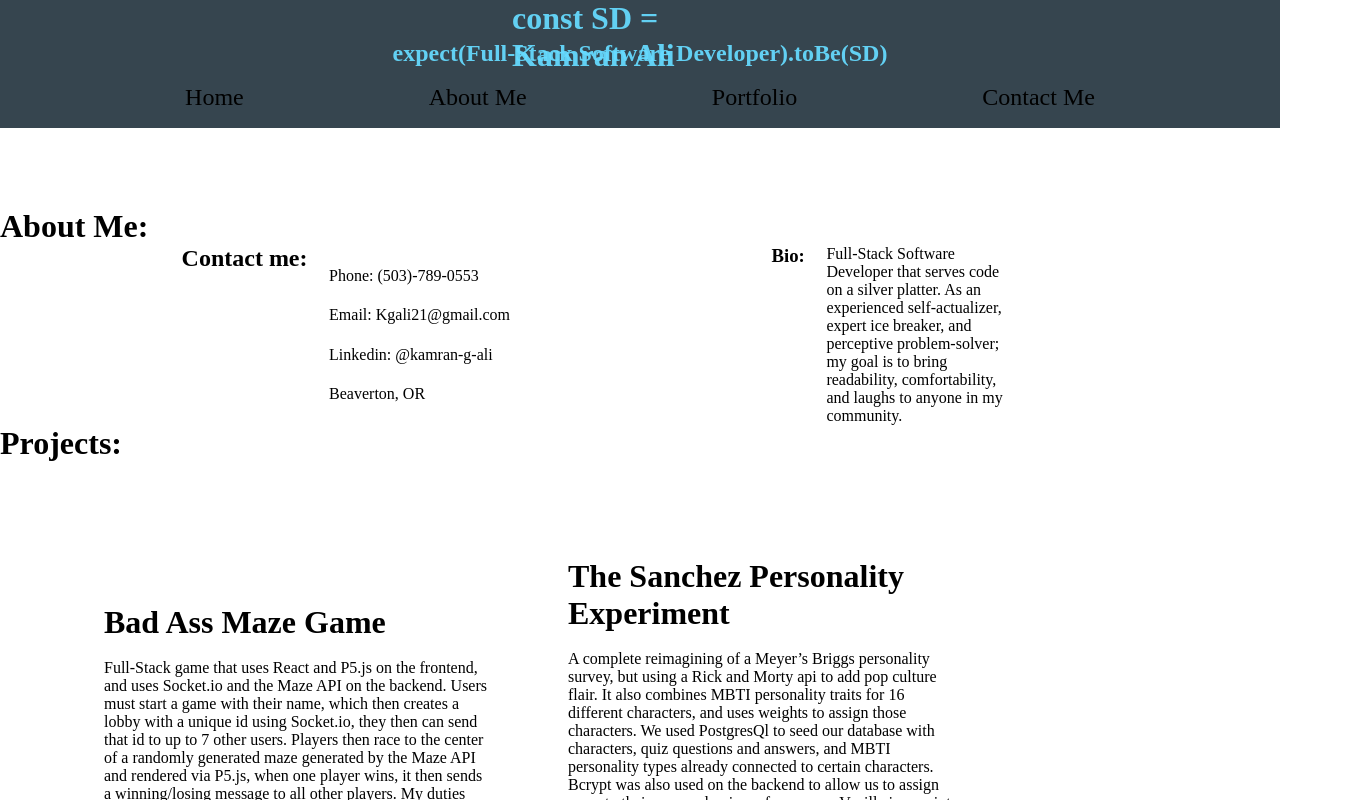
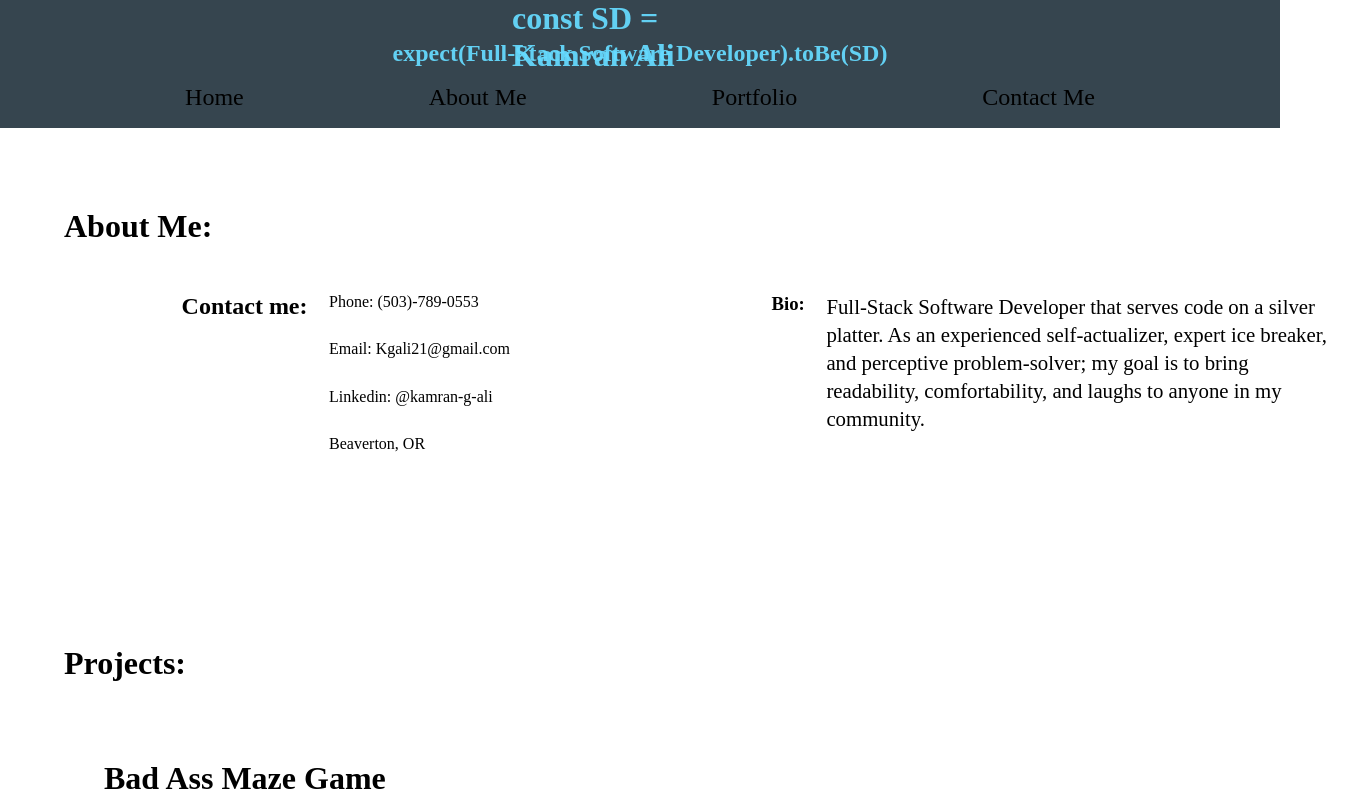
Before and after one commit to kgali21/kam-portfolio, a React app: page / in a window 1280 px wide. Shown: the top 800 px of the page, 1346 px wide, since content can reach past the window. Built offline with nearby package versions, Linux system fonts and the light colour scheme.

Commit message:
changing font sizes for abou me

```diff
--- a/src/components/aboutMe/AboutMe.css
+++ b/src/components/aboutMe/AboutMe.css
@@ -1,10 +1,13 @@
 .AboutMe{
     margin-top: 5em;
+    margin-left: 4em;
 }
 
 .AboutMeContents {
     display: flex;
     justify-content: space-evenly;
+    margin-top: 3em;
+    height: 20vh;
 }
 
 .BioContents {
@@ -12,10 +15,17 @@
     margin-right: 5em;
     margin-left: -10em;
 }
+
+.BioContents p{
+    line-height: 3.5vh;
+    font-size: 1.3em;
+    width: 25em;
+}
+
 .ContactMeContents {
     display: flex;
     flex-direction: column;
-    justify-content: space-evenly;
+    justify-content: space-between;
     margin-right: 5em;
     margin-left: -10em;
 }
--- a/src/components/projects/ProjectDeck.css
+++ b/src/components/projects/ProjectDeck.css
@@ -2,13 +2,13 @@
     display: flex;
     align-items: center;
     list-style: none;
-    width: 70%;
+    width: 35%;
     max-height: 10%;
     overflow-x: auto;
-    margin: 6em 0 0 4em;
+    margin: 2em 0 0 4em;
 }
 
-.Ulist {
-    width: 50%;
-    height: 50%;
+.Projects {
+    margin-top: 6em;
+    margin-left: 2em;
 }
--- a/src/components/projects/ProjectDeck.js
+++ b/src/components/projects/ProjectDeck.js
@@ -13,9 +13,8 @@ const ProjectDeck = ({ project }) => {
 
     return (
         <>
-        <h1>Projects: </h1>
-            <ul className={styles.ProjectElements}>{projectElements}</ul>
-
+        <h1 className={styles.Projects}>Projects: </h1>
+        <ul className={styles.ProjectElements}>{projectElements}</ul>
         </>
     );
 }
```
